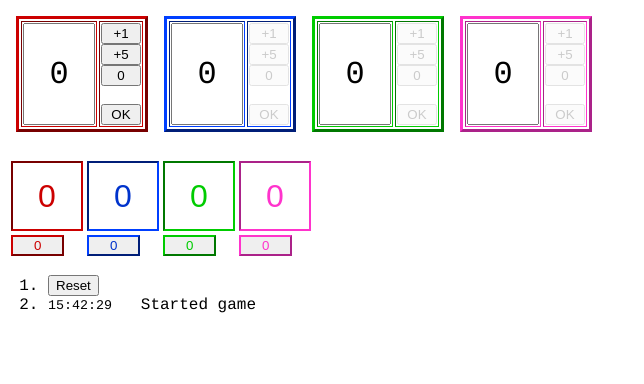
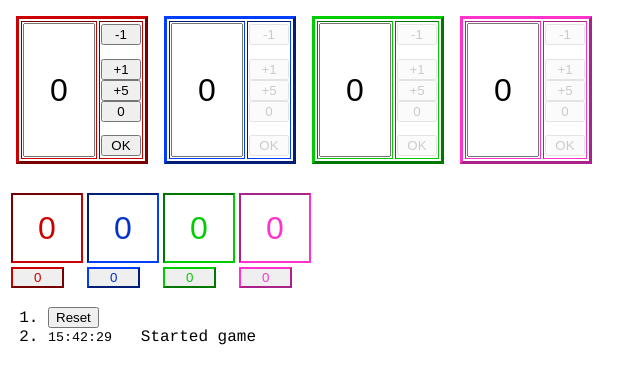
Before and after one commit to rtimmons/scorebot, a plain HTML site: page index.html in a window 1280 px wide. Shown: the whole page, without its empty margins (0-644 px from the left). Drawn offline with Linux system fonts and the light colour scheme.

Commit message:
simplify and move to css

```diff
--- a/index.html
+++ b/index.html
@@ -5,16 +5,33 @@
     div.game {
         font-family: courier, monospace;
     }
+    table.console button {
+        width: 3em;
+    }
     table.console.active button {
         /*background-color: #efe;*/
     }
     table.console:not(.active) button {
         opacity: 20%;
     }
+    table.console button.minus1 {
+        margin-bottom: 1em;
+    }
+    table.console button.commit {
+        margin-top: 1em;
+    }
+
+    input.score {
+        width:2em;
+        height: 4em;
+        font-size:2em;
+        text-align: center
+    }
     table.console {
         border-width: 3px;
         float: left;
         margin: 0.5em;
+        text-align: center;
     }
     .player1 {
         color: #C00;
@@ -41,14 +58,14 @@
 <table border="1" class="console player1">
     <tr>
         <td>
-            <input type="text" style="width:2em; height: 3em; font-family: courier; font-size:2em; text-align: center" class="score" value="0">
+            <input type="text" class="score" value="0">
         </td>
-        <td style="text-align: center">
-            <button class="plus1" style="width:3em">+1</button><br>
-            <button class="plus5" style="width:3em">+5</button><br>
-            <button class="clear" style="width:3em">0</button><br>
-            <br>
-            <button class="commit" style="width:3em">OK</button><br>
+        <td>
+            <button class="minus1">-1</button><br>
+            <button class="plus1">+1</button><br>
+            <button class="plus5">+5</button><br>
+            <button class="clear">0</button><br>
+            <button class="commit">OK</button><br>
         </td>
     </tr>
 </table>
@@ -56,14 +73,14 @@
 <table border="1" class="console player2">
     <tr>
         <td>
-            <input type="text" style="width:2em; height: 3em; font-family: courier; font-size:2em; text-align: center" class="score" value="0">
+            <input type="text" class="score" value="0">
         </td>
-        <td style="text-align: center">
-            <button class="plus1" style="width:3em">+1</button><br>
-            <button class="plus5" style="width:3em">+5</button><br>
-            <button class="clear" style="width:3em">0</button><br>
-            <br>
-            <button class="commit" style="width:3em">OK</button><br>
+        <td>
+            <button class="minus1">-1</button><br>
+            <button class="plus1">+1</button><br>
+            <button class="plus5">+5</button><br>
+            <button class="clear">0</button><br>
+            <button class="commit">OK</button><br>
         </td>
     </tr>
 </table>
@@ -71,14 +88,14 @@
 <table border="1" class="console player3">
     <tr>
         <td>
-            <input type="text" style="width:2em; height: 3em; font-family: courier; font-size:2em; text-align: center" class="score" value="0">
+            <input type="text" class="score" value="0">
         </td>
-        <td style="text-align: center">
-            <button class="plus1" style="width:3em">+1</button><br>
-            <button class="plus5" style="width:3em">+5</button><br>
-            <button class="clear" style="width:3em">0</button><br>
-            <br>
-            <button class="commit" style="width:3em">OK</button><br>
+        <td>
+            <button class="minus1">-1</button><br>
+            <button class="plus1">+1</button><br>
+            <button class="plus5">+5</button><br>
+            <button class="clear">0</button><br>
+            <button class="commit">OK</button><br>
         </td>
     </tr>
 </table>
@@ -86,14 +103,14 @@
 <table border="1" class="console player4">
     <tr>
         <td>
-            <input type="text" style="width:2em; height: 3em; font-family: courier; font-size:2em; text-align: center" class="score" value="0">
+            <input type="text" class="score" value="0">
         </td>
-        <td style="text-align: center">
-            <button class="plus1" style="width:3em">+1</button><br>
-            <button class="plus5" style="width:3em">+5</button><br>
-            <button class="clear" style="width:3em">0</button><br>
-            <br>
-            <button class="commit" style="width:3em">OK</button><br>
+        <td>
+            <button class="minus1">-1</button><br>
+            <button class="plus1">+1</button><br>
+            <button class="plus5">+5</button><br>
+            <button class="clear">0</button><br>
+            <button class="commit">OK</button><br>
         </td>
     </tr>
 </table>
```
